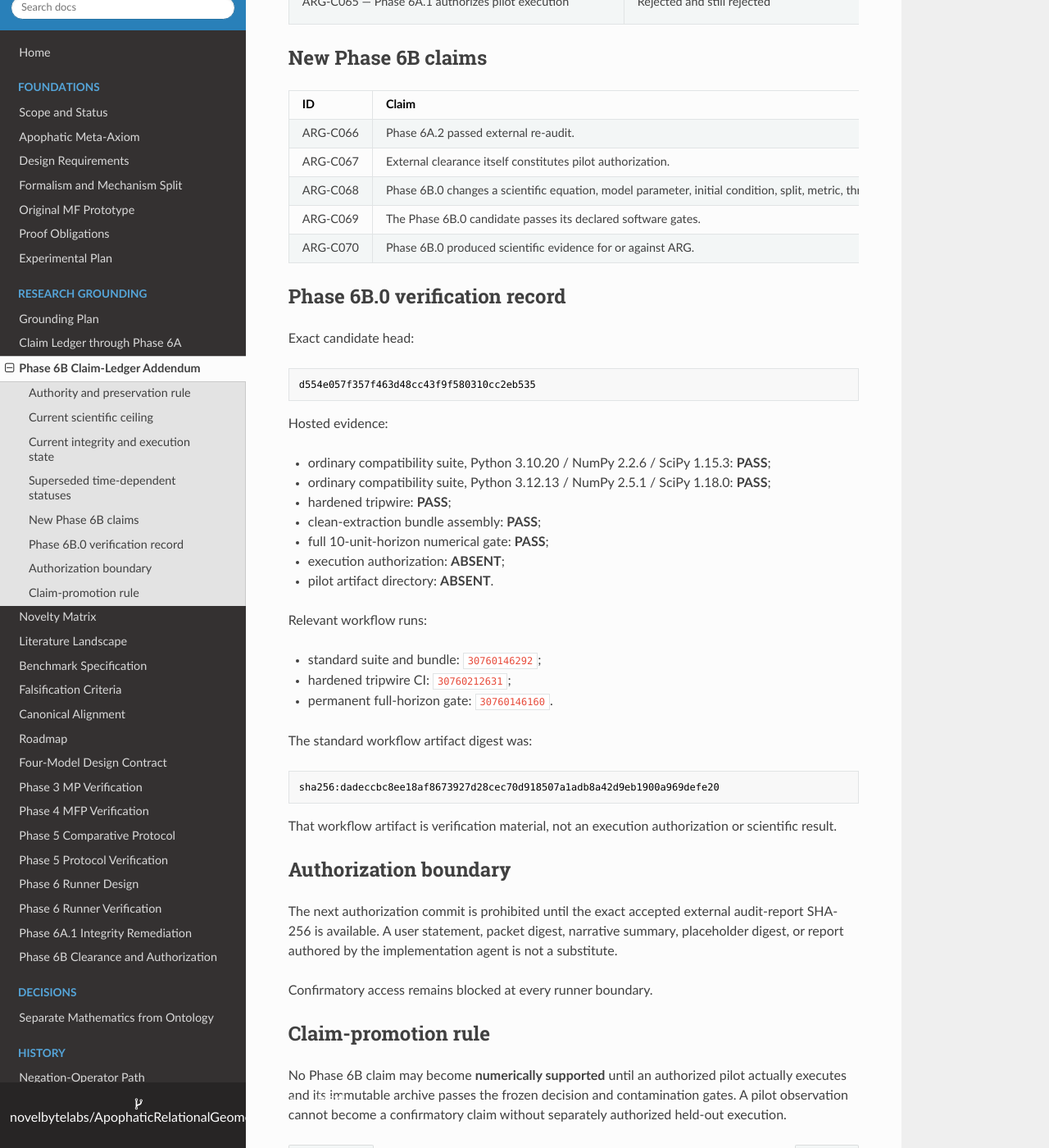
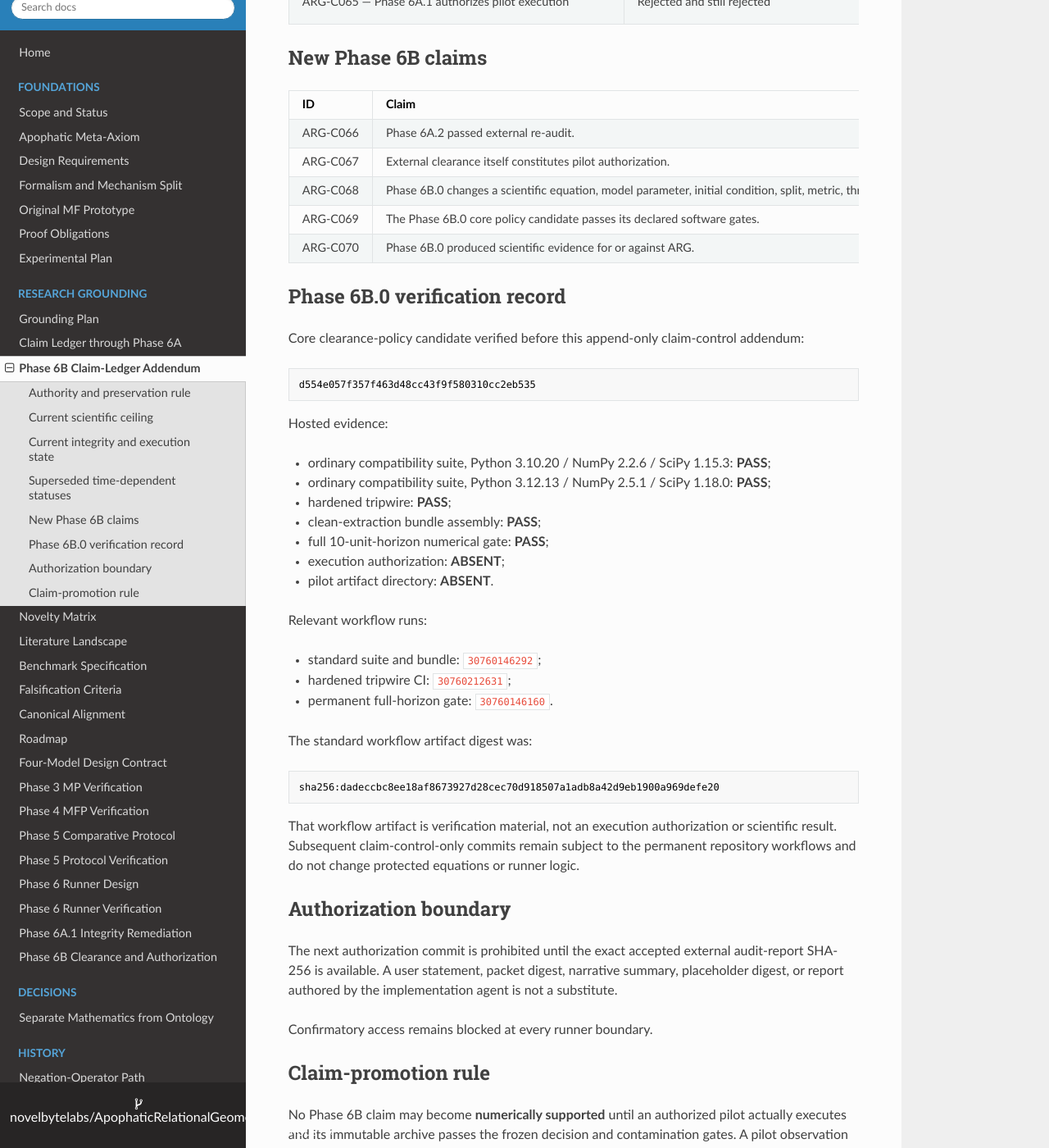
Before and after one commit to novelbytelabs/ApophaticRelationalGeometry, an MkDocs documentation site: the page built from docs/08a_phase6b_claim_ledger_addendum.md, in a window 1280 px wide and 1400 px high, scrolled down 946 px. Shown: the whole window at 82% size. Built offline with MkDocs 1.6.1, drawn with Linux system fonts in a browser that asks for light colours; nearby versions of some CDN libraries.

Commit message:
Clarify non-self-referential Phase 6B verification record

````diff
--- a/docs/08a_phase6b_claim_ledger_addendum.md
+++ b/docs/08a_phase6b_claim_ledger_addendum.md
@@ -49,12 +49,12 @@ $$
 | ARG-C066 | Phase 6A.2 passed external re-audit. | User-confirmed external clearance with fixed repository evidence | Exact candidate, accepted packet digest, remediation history, and merge record. | Runner-integrity clearance only. |
 | ARG-C067 | External clearance itself constitutes pilot authorization. | Rejected | A separate tracked authorization must bind the accepted external report, packet, tripwire, runner source, frozen scope, and archive destination. | Pilot not executed. |
 | ARG-C068 | Phase 6B.0 changes a scientific equation, model parameter, initial condition, split, metric, threshold, exclusion, or decision rule. | Rejected | Diff and integrity-baseline verification. | Clearance-policy and documentation slice only. |
-| ARG-C069 | The Phase 6B.0 candidate passes its declared software gates. | Hosted-verified | Python 3.10 and 3.12 suites, hardened tripwire, clean-extraction bundle build, and full-horizon numerical gate on the exact candidate. | Software and numerical-integrity verification only. |
+| ARG-C069 | The Phase 6B.0 core policy candidate passes its declared software gates. | Hosted-verified | Python 3.10 and 3.12 suites, hardened tripwire, clean-extraction bundle build, and full-horizon numerical gate on the fixed core candidate. | Software and numerical-integrity verification only. |
 | ARG-C070 | Phase 6B.0 produced scientific evidence for or against ARG. | Rejected | No execution authorization, pilot archive, trajectory, or result exists. | No scientific result. |
 
 ## Phase 6B.0 verification record
 
-Exact candidate head:
+Core clearance-policy candidate verified before this append-only claim-control addendum:
 
 ```text
 d554e057f357f463d48cc43f9f580310cc2eb535
@@ -82,7 +82,7 @@ The standard workflow artifact digest was:
 sha256:dadeccbc8ee18af8673927d28cec70d918507a1adb8a42d9eb1900a969defe20
 ```
 
-That workflow artifact is verification material, not an execution authorization or scientific result.
+That workflow artifact is verification material, not an execution authorization or scientific result. Subsequent claim-control-only commits remain subject to the permanent repository workflows and do not change protected equations or runner logic.
 
 ## Authorization boundary
 
````
